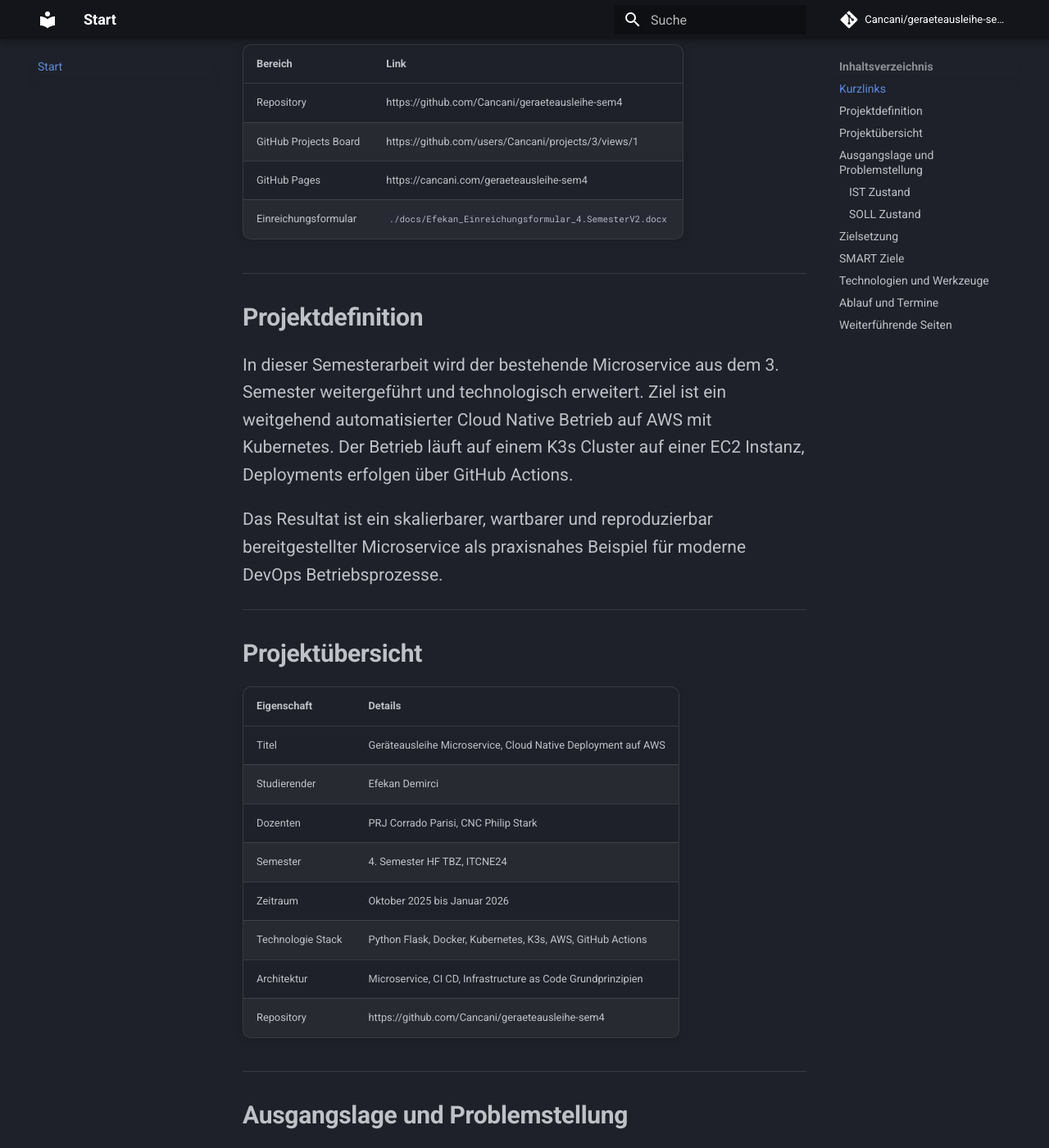
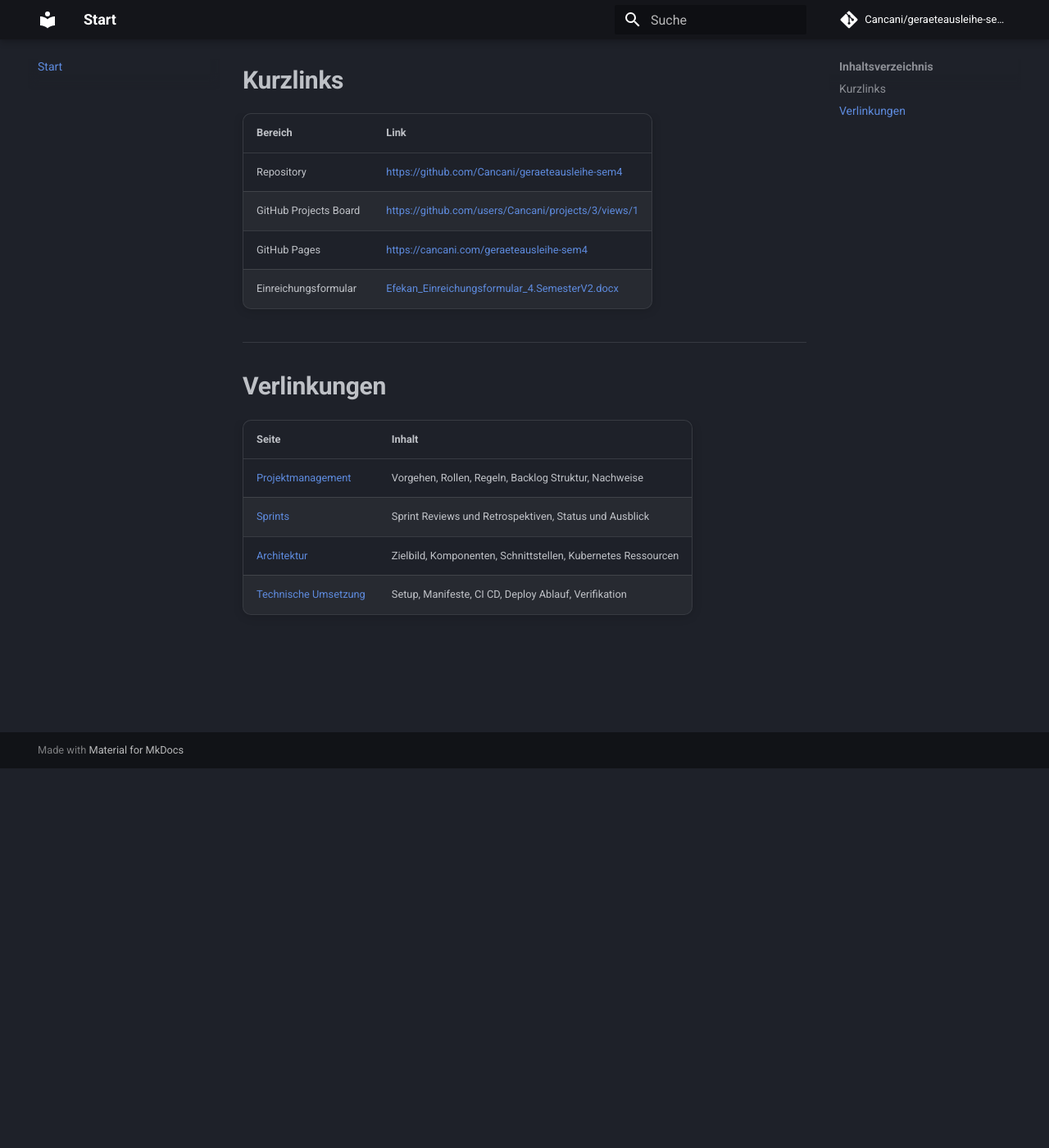
Before and after one commit to Cancani/geraeteausleihe-sem4, an MkDocs documentation site: the page built from docs/index.md, in a window 1280 px wide and 1400 px high, scrolled down 463 px. Shown: the whole window at 82% size. Built offline with MkDocs 1.6.1 and Material for MkDocs 9.7.7, drawn with Linux system fonts in a browser that asks for light colours; comment, search, counter and statistics services are not loaded; some of the changed text lies outside the part shown; grey boxes are pictures that could not be loaded.

Commit message:
docs(yml): Navigation angepasst auf README.md

```diff
--- a/docs/index.md
+++ b/docs/index.md
@@ -1,12 +1,20 @@
-<p align="center"><strong>Geräteausleihe Microservice Sem4</strong></p>
+<p align="center"><strong>Geraeteausleihe Microservice Sem4</strong></p>
 <p align="center">Cloud Native Deployment auf AWS mit Kubernetes, K3s auf EC2 und GitHub Actions</p>
 
-[![Python](https://img.shields.io/badge/Python-3.11-3776ab?style=for-the-badge&logo=python&logoColor=white)](https://python.org)
-[![Flask](https://img.shields.io/badge/Flask-000000?style=for-the-badge&logo=flask&logoColor=white)](https://flask.palletsprojects.com)
-[![Docker](https://img.shields.io/badge/Docker-2496ed?style=for-the-badge&logo=docker&logoColor=white)](https://docker.com)
-[![Kubernetes](https://img.shields.io/badge/Kubernetes-326ce5?style=for-the-badge&logo=kubernetes&logoColor=white)](https://kubernetes.io)
-[![GitHub Actions](https://img.shields.io/badge/GitHub_Actions-2088ff?style=for-the-badge&logo=githubactions&logoColor=white)](https://github.com/features/actions)
-[![AWS](https://img.shields.io/badge/AWS-Cloud-ff9900?style=for-the-badge&logo=amazonaws&logoColor=white)](https://aws.amazon.com)
+<p align="center">
+  <a href="README/" class="md-button md-button--primary">
+    Hier geht es zur Dokumentation!
+  </a>
+</p>
+
+<p align="center">
+  <a href="https://python.org"><img src="https://img.shields.io/badge/Python-3.11-3776ab?style=for-the-badge&logo=python&logoColor=white"></a>
+  <a href="https://flask.palletsprojects.com"><img src="https://img.shields.io/badge/Flask-000000?style=for-the-badge&logo=flask&logoColor=white"></a>
+  <a href="https://docker.com"><img src="https://img.shields.io/badge/Docker-2496ed?style=for-the-badge&logo=docker&logoColor=white"></a>
+  <a href="https://kubernetes.io"><img src="https://img.shields.io/badge/Kubernetes-326ce5?style=for-the-badge&logo=kubernetes&logoColor=white"></a>
+  <a href="https://github.com/features/actions"><img src="https://img.shields.io/badge/GitHub_Actions-2088ff?style=for-the-badge&logo=githubactions&logoColor=white"></a>
+  <a href="https://aws.amazon.com"><img src="https://img.shields.io/badge/AWS-Cloud-ff9900?style=for-the-badge&logo=amazonaws&logoColor=white"></a>
+</p>
 
 ---
 
@@ -14,135 +22,14 @@
 
 | Bereich | Link |
 | --- | --- |
-| Repository | https://github.com/Cancani/geraeteausleihe-sem4 |
-| GitHub Projects Board | https://github.com/users/Cancani/projects/3/views/1 |
-| GitHub Pages | https://cancani.com/geraeteausleihe-sem4 |
-| Einreichungsformular | `./docs/Efekan_Einreichungsformular_4.SemesterV2.docx` |
+| Repository | [https://github.com/Cancani/geraeteausleihe-sem4](https://github.com/Cancani/geraeteausleihe-sem4) |
+| GitHub Projects Board | [https://github.com/users/Cancani/projects/3/views/1](https://github.com/users/Cancani/projects/3/views/1) |
+| GitHub Pages | [https://cancani.com/geraeteausleihe-sem4](https://cancani.com/geraeteausleihe-sem4) |
+| Einreichungsformular | [Efekan_Einreichungsformular_4.SemesterV2.docx](Efekan_Einreichungsformular_4.SemesterV2.docx) |
 
 ---
 
-## Projektdefinition
-
-In dieser Semesterarbeit wird der bestehende Microservice aus dem 3. Semester weitergeführt und technologisch erweitert. Ziel ist ein weitgehend automatisierter Cloud Native Betrieb auf AWS mit Kubernetes. Der Betrieb läuft auf einem K3s Cluster auf einer EC2 Instanz, Deployments erfolgen über GitHub Actions.
-
-Das Resultat ist ein skalierbarer, wartbarer und reproduzierbar bereitgestellter Microservice als praxisnahes Beispiel für moderne DevOps Betriebsprozesse.
-
----
-
-## Projektübersicht
-
-| Eigenschaft | Details |
-| --- | --- |
-| Titel | Geräteausleihe Microservice, Cloud Native Deployment auf AWS |
-| Studierender | Efekan Demirci |
-| Dozenten | PRJ Corrado Parisi, CNC Philip Stark |
-| Semester | 4. Semester HF TBZ, ITCNE24 |
-| Zeitraum | Oktober 2025 bis Januar 2026 |
-| Technologie Stack | Python Flask, Docker, Kubernetes, K3s, AWS, GitHub Actions |
-| Architektur | Microservice, CI CD, Infrastructure as Code Grundprinzipien |
-| Repository | https://github.com/Cancani/geraeteausleihe-sem4 |
-
----
-
-## Ausgangslage und Problemstellung
-
-### IST Zustand
-
-Der Microservice aus dem 3. Semester wird initial manuell auf einer AWS EC2 Instanz betrieben. Deployments erfolgen per Hand über Docker Befehle ohne konsistente Versionierung und ohne reproduzierbare Abläufe.
-
-| Schritt | Manuell |
-| --- | --- |
-| 1 | Codeänderung lokal |
-| 2 | Docker Image lokal bauen |
-| 3 | Image hochladen |
-| 4 | Alten Container stoppen |
-| 5 | Neuen Container starten |
-
-| Problem | Auswirkung | Häufigkeit |
-| --- | --- | --- |
-| Kein automatisiertes Deployment | Hoher manueller Aufwand | Nach jedem Update |
-| Fehlende Skalierbarkeit | Keine automatische Anpassung an Last | Regelmässig |
-| Kein Monitoring | Fehler bleiben unbemerkt | Zufallsabhängig |
-| Kein Versionsmanagement | Unklar welche Version läuft | Oft |
-| Keine Health Checks | Fehler werden nicht automatisch erkannt | Sporadisch |
-
-### SOLL Zustand
-
-Der Microservice wird in Kubernetes betrieben und automatisiert ausgerollt. Codeänderungen lösen Build, Push in eine Registry und Deployment ins Cluster aus.
-
-| Schritt | Automatisiert |
-| --- | --- |
-| 1 | Push auf `main` |
-| 2 | GitHub Actions startet |
-| 3 | Docker Image wird gebaut und nach GHCR gepusht |
-| 4 | Deployment im K3s Cluster wird aktualisiert |
-| 5 | Kubernetes rollt per Rolling Update aus |
-
-| Verbesserung | Nutzen | Automatisierung |
-| --- | --- | --- |
-| CI CD Pipeline | Kein manuelles Deployment | Vollständig |
-| Kubernetes Betrieb | Self Healing und Skalierung | Vollständig |
-| GHCR Images | Versionierte Builds | Vollständig |
-| Probes | Stabilität durch Auto Restart | Teilweise |
-| AWS Hosting | Reproduzierbare Infrastruktur | Vollständig |
-
----
-
-## Zielsetzung
-
-Ziel ist die Umsetzung einer automatisierten Deployment Pipeline für den Microservice. Das Projekt verbindet Inhalte aus CNC und DevOps mit einem bestehenden Service aus dem 3. Semester.
-
-Schwerpunkte
-- Containerisierung und Image Build
-- Kubernetes Betrieb mit K3s auf EC2
-- Automatisierung per GitHub Actions
-- Versionierung und Deployment Nachweis
-- Dokumentation über GitHub Pages
-
----
-
-## SMART Ziele
-
-| Ziel | Spezifisch | Messbar | Attraktiv | Realistisch | Terminiert |
-| --- | --- | --- | --- | --- | --- |
-| Containerisierung | Dockerfile und Build Workflow | Image läuft lokal und im Cluster | Wiederverwendbar | Machbar | Sprint 1 bis 2 |
-| K3s Deployment | Kubernetes Manifeste | Pods laufen im Cluster | Skalierbar | Machbar | Sprint 2 |
-| CI CD | Actions Build Push Deploy | Deploy bei Push auf main | Praxisnah | Machbar | Sprint 3 |
-| Health Checks | Probes und Endpoints | Pods werden überwacht | Stabilität | Optional | Sprint 2 bis 3 |
-| Dokumentation und Demo | Pages und Nachweise | Vollständig | Bewertungsrelevant | Machbar | Abschluss |
-
----
-
-## Technologien und Werkzeuge
-
-| Bereich | Technologie | Begründung |
-| --- | --- | --- |
-| Backend | Python Flask | Schlankes Framework für REST APIs |
-| Container | Docker | Portables Build und Laufzeitformat |
-| Orchestrierung | Kubernetes, K3s | Betrieb und Rollouts im Cluster |
-| CI CD | GitHub Actions | Automatisiertes Build, Push, Deploy |
-| Registry | GitHub Container Registry | Versionierte Container Images |
-| Cloud | AWS EC2 | Kostenarme und praxisnahe Infrastruktur |
-| Projektmanagement | GitHub Projects und Issues | Sprints, Tracking, Nachweise |
-| Dokumentation | MkDocs Material und GitHub Pages | Versionierte Doku, öffentlich lesbar |
-
----
-
-## Ablauf und Termine
-
-| Datum (ca.) | Inhalt |
-| --- | --- |
-| 01.10.2025 | Ablauf Semesterarbeiten und Themenübersicht |
-| 20.10.2025 | Abgabe Einreichungsformular |
-| 27.10.2025 | Freigabe Semesterarbeit und Start Umsetzung |
-| 17.11.2025 | Einzelbesprechung 1 mit Feedback |
-| 15.12.2025 | Einzelbesprechung 2 mit Feedback |
-| 23.01.2026 | Einzelbesprechung 3 mit Feedback |
-| 28.01.2026 | Abgabe, Abnahme, Schlusspräsentation |
-
----
-
-## Weiterführende Seiten
+## Verlinkungen
 
 | Seite | Inhalt |
 | --- | --- |
--- a/mkdocs.yml
+++ b/mkdocs.yml
@@ -32,6 +32,7 @@
   - md_in_html
   - tables
   - pymdownx.details
+  - pymdownx.snippets
   - pymdownx.superfences:
       custom_fences:
         - name: mermaid
@@ -52,7 +53,4 @@
 
 nav:
   - Start: index.md
-  - Projektmanagement: projektmanagement.md
-  - Sprints: sprints.md
-  - Architektur: architektur.md
-  - Technische Umsetzung: technische_umsetzung.md
+  - Projektdokumentation: README.md
```
